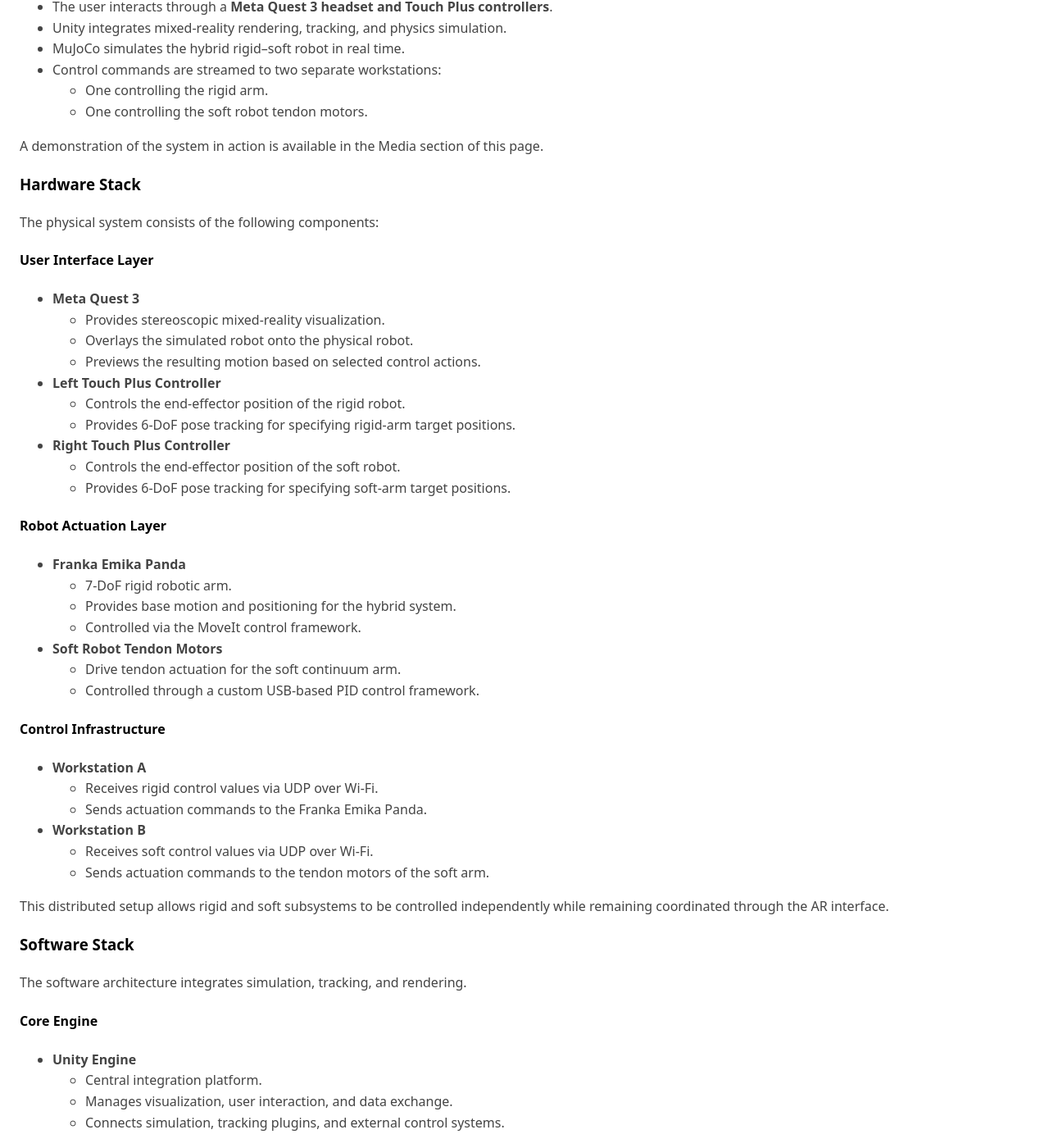
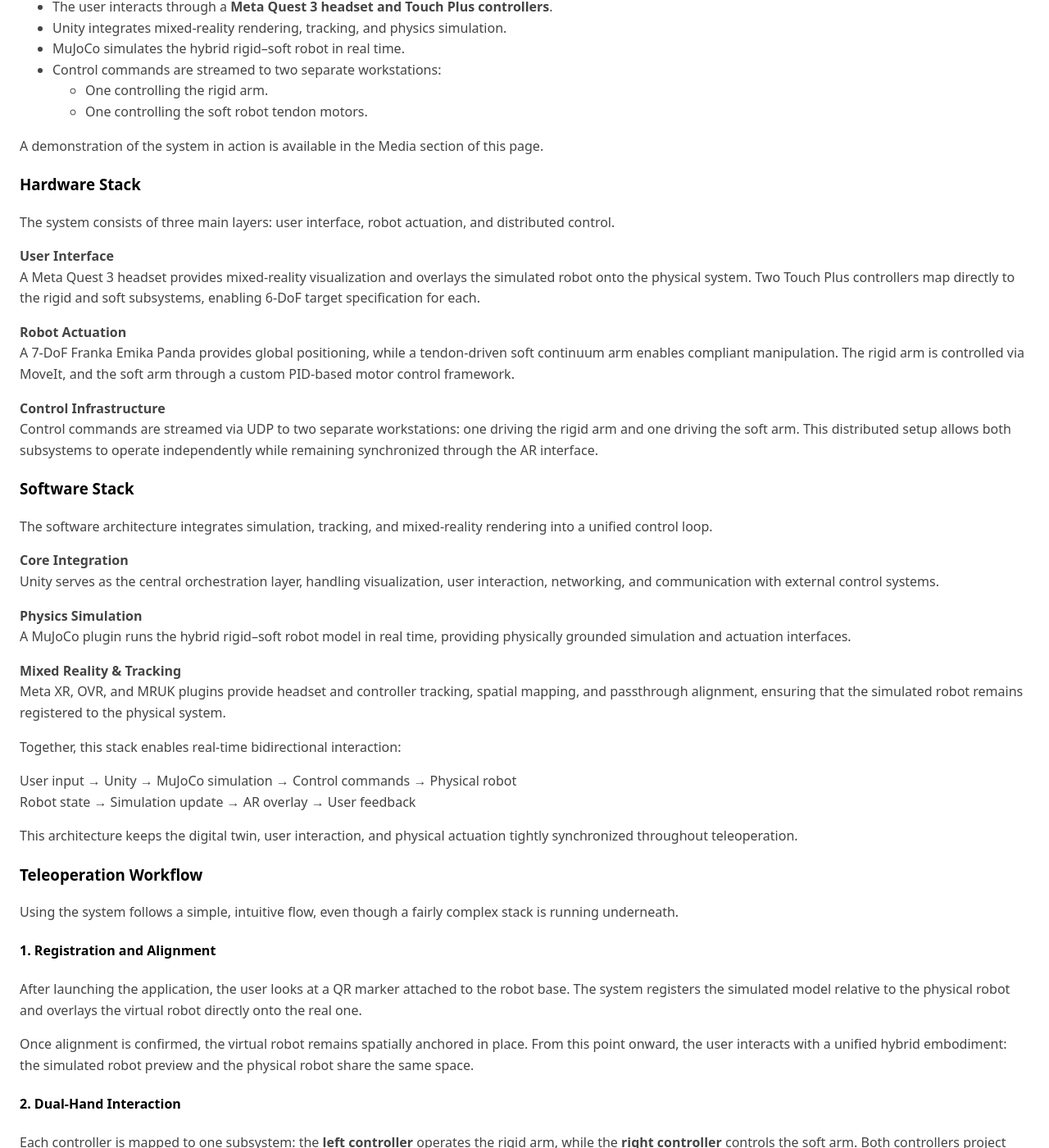
Before and after one commit to Jack-Klusmann/jack-klusmann.github.io, a Jekyll site: the page built from _projects/human_robot_interaction_3.md, in a window 1280 px wide and 1400 px high, scrolled down 1283 px. Shown: the whole window at 82% size. Built offline with Jekyll 4.4.1, drawn with Linux system fonts in a browser that asks for light colours; some of the changed text lies outside the part shown.

Commit message:
Shortened stacks

```diff
--- a/_projects/human_robot_interaction_3.md
+++ b/_projects/human_robot_interaction_3.md
@@ -46,84 +46,36 @@
 
 ### Hardware Stack
 
-The physical system consists of the following components:
+The system consists of three main layers: user interface, robot actuation, and distributed control.
 
-#### User Interface Layer
+**User Interface**
+A Meta Quest 3 headset provides mixed-reality visualization and overlays the simulated robot onto the physical system. Two Touch Plus controllers map directly to the rigid and soft subsystems, enabling 6-DoF target specification for each.
 
-- **Meta Quest 3**
-  - Provides stereoscopic mixed-reality visualization.
-  - Overlays the simulated robot onto the physical robot.
-  - Previews the resulting motion based on selected control actions.
+**Robot Actuation**
+A 7-DoF Franka Emika Panda provides global positioning, while a tendon-driven soft continuum arm enables compliant manipulation. The rigid arm is controlled via MoveIt, and the soft arm through a custom PID-based motor control framework.
 
-- **Left Touch Plus Controller**
-  - Controls the end-effector position of the rigid robot.
-  - Provides 6-DoF pose tracking for specifying rigid-arm target positions.
-
-- **Right Touch Plus Controller**
-  - Controls the end-effector position of the soft robot.
-  - Provides 6-DoF pose tracking for specifying soft-arm target positions.
-
-#### Robot Actuation Layer
-
-- **Franka Emika Panda**
-  - 7-DoF rigid robotic arm.
-  - Provides base motion and positioning for the hybrid system.
-  - Controlled via the MoveIt control framework.
-
-- **Soft Robot Tendon Motors**
-  - Drive tendon actuation for the soft continuum arm.
-  - Controlled through a custom USB-based PID control framework.
-
-#### Control Infrastructure
-
-- **Workstation A**
-  - Receives rigid control values via UDP over Wi-Fi.
-  - Sends actuation commands to the Franka Emika Panda.
-
-- **Workstation B**
-  - Receives soft control values via UDP over Wi-Fi.
-  - Sends actuation commands to the tendon motors of the soft arm.
-
-This distributed setup allows rigid and soft subsystems to be controlled independently while remaining coordinated through the AR interface.
+**Control Infrastructure**
+Control commands are streamed via UDP to two separate workstations: one driving the rigid arm and one driving the soft arm. This distributed setup allows both subsystems to operate independently while remaining synchronized through the AR interface.
 
 ### Software Stack
 
-The software architecture integrates simulation, tracking, and rendering.
+The software architecture integrates simulation, tracking, and mixed-reality rendering into a unified control loop.
 
-#### Core Engine
+**Core Integration**
+Unity serves as the central orchestration layer, handling visualization, user interaction, networking, and communication with external control systems.
 
-- **Unity Engine**
-  - Central integration platform.
-  - Manages visualization, user interaction, and data exchange.
-  - Connects simulation, tracking plugins, and external control systems.
+**Physics Simulation**
+A MuJoCo plugin runs the hybrid rigid–soft robot model in real time, providing physically grounded simulation and actuation interfaces.
 
-#### Simulation Layer
-
-- **MuJoCo Plugin**
-  - Simulates the physical behavior of the hybrid rigid–soft robot.
-  - Visualizes kinematic and dynamic responses.
-  - Provides interfaces for actuation control.
-
-#### Mixed-Reality & Tracking Layer
-
-- **Meta XR Plugin**
-  - Manages mixed-reality interactions.
-  - Maps user inputs to robot control actions in physical space.
-
-- **Meta OVR Plugin**
-  - Provides real-time headset and controller tracking data.
-  - Supplies pose information for rendering and interaction.
-
-- **Meta MRUK Plugin**
-  - Handles spatial mapping and passthrough rendering.
-  - Aligns simulated and physical robots in mixed reality.
+**Mixed Reality & Tracking**
+Meta XR, OVR, and MRUK plugins provide headset and controller tracking, spatial mapping, and passthrough alignment, ensuring that the simulated robot remains registered to the physical system.
 
 Together, this stack enables real-time bidirectional interaction:
 
-- User inputs → Unity → MuJoCo simulation → Control commands → Physical robot.
-- Robot state → Simulation update → Mixed-reality overlay → User feedback.
+User input → Unity → MuJoCo simulation → Control commands → Physical robot
+Robot state → Simulation update → AR overlay → User feedback
 
-This architecture ensures that the digital twin, user interaction, and physical actuation remain tightly synchronized throughout teleoperation.
+This architecture keeps the digital twin, user interaction, and physical actuation tightly synchronized throughout teleoperation.
 
 ### Teleoperation Workflow
 
```
